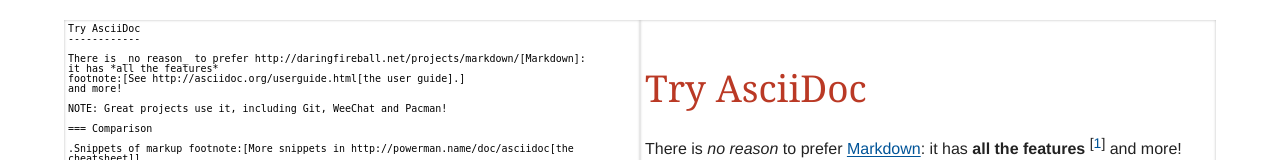
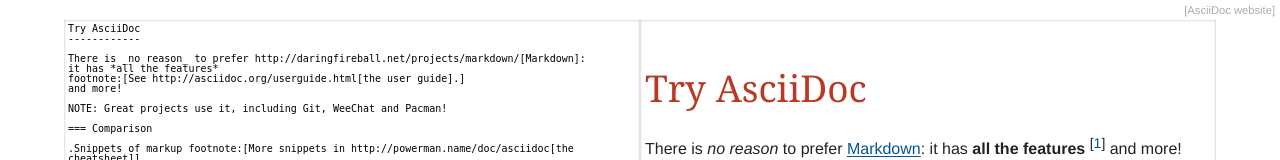
Before and after one commit to espadrine/AsciiDocBox, a plain HTML site: page index.html in a window 1280 px wide. Shown: the top 160 px of the page. Drawn offline with Linux system fonts and the light colour scheme.

Commit message:
Link to the website.

```diff
--- a/index.html
+++ b/index.html
@@ -30,6 +30,20 @@
     display: none;
     z-index: 2;
   }
+  #website-link {
+    position: fixed;
+    top: 5px;
+    right: 5px;
+    font-size: 0.7em;
+    color: #aaa;
+  }
+  #website-link a {
+    color: #aaa;
+    text-decoration: none;
+  }
+  #website-link a:hover { text-decoration: underline; }
+  #website-link a::before { content: '['; }
+  #website-link a::after { content: ']'; }
 </style>
 
 
@@ -39,6 +53,9 @@
 </div>
 <div id='reditor'>
   <div id='rprod'></div>
+</div>
+<div id='website-link'>
+  <a href='http://asciidoc.org'>AsciiDoc website</a>
 </div>
 
 <script src='cm/lib/codemirror.js'></script>
```
